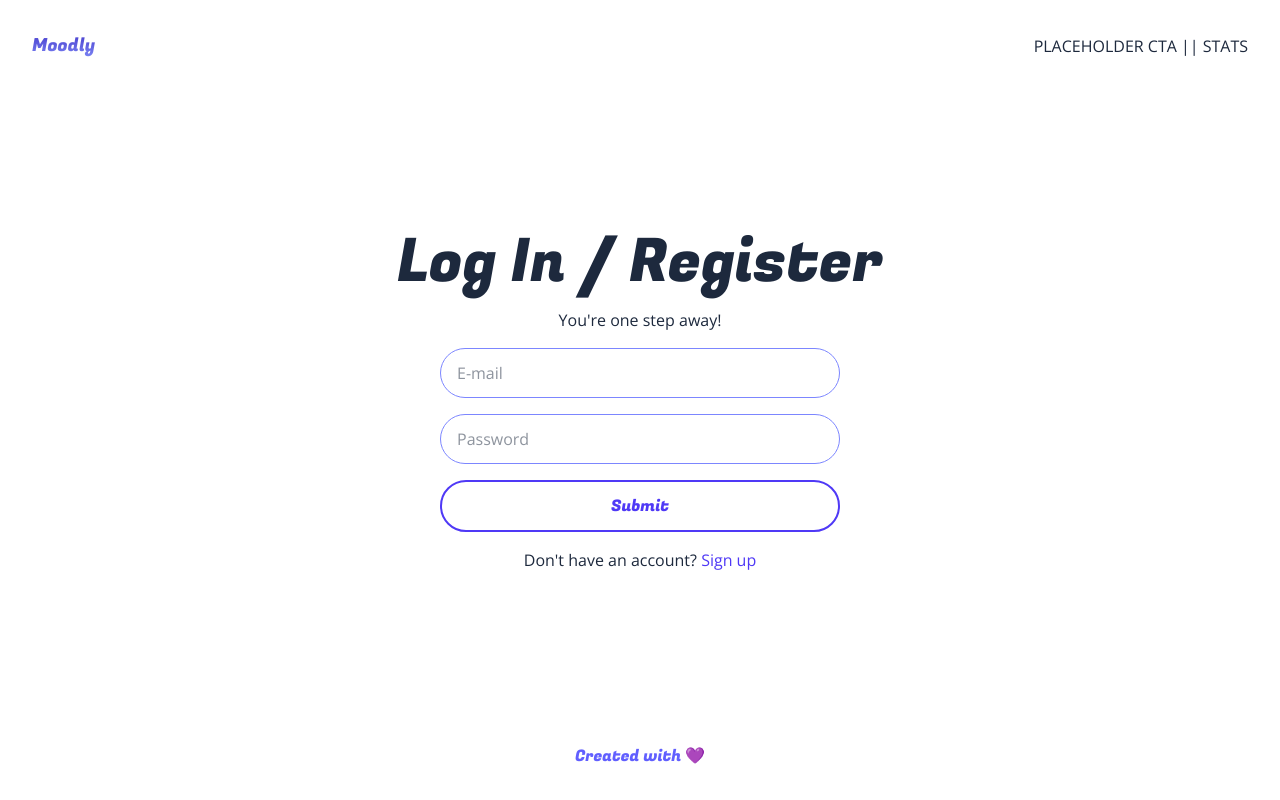
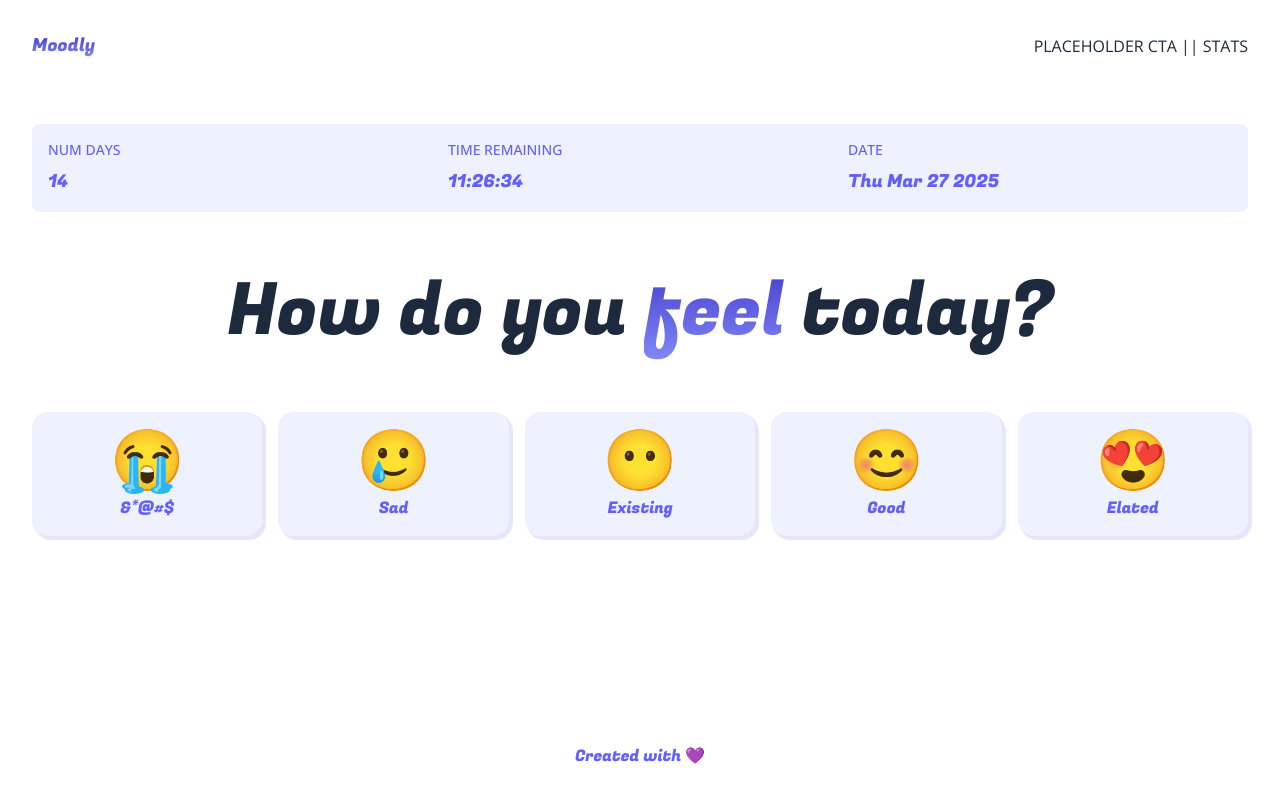
Before and after one commit to LachorJohnny/moodly, a Next.js app: page /dashboard in a window 1280 px wide. Built offline with nearby package versions, Linux system fonts and the light colour scheme.

Commit message:
Add basic dashboard interface

```diff
--- a/app/dashboard/page.js
+++ b/app/dashboard/page.js
@@ -1,3 +1,4 @@
+import Dashboard from '@/components/Dashboard';
 import Login from '@/components/Login';
 import Main from '@/components/Main';
 
@@ -8,7 +9,7 @@ export const metadata = {
 export default function DashboardPage() {
   return (
     <Main>
-      <Login />
+      <Dashboard />
     </Main>
   );
 }
--- a/app/globals.css
+++ b/app/globals.css
@@ -6,3 +6,12 @@
   -webkit-background-clip: text;
   -webkit-text-fill-color: transparent;
 }
+
+.purpleShadow {
+  box-shadow: 3px 3px 1px 1px lavender;
+}
+
+.purpleShadow:hover {
+  transform: translate(3px, 3px);
+  box-shadow: 0px 0px 1px 1px lavender;
+}
--- a/components/Dashboard.jsx
+++ b/components/Dashboard.jsx
@@ -1,7 +1,60 @@
-import React from 'react'
+import { Fugaz_One } from 'next/font/google';
+import React from 'react';
+
+const fugazOne = Fugaz_One({ subsets: ['latin'], weight: ['400'] });
 
 export default function Dashboard() {
+  const statuses = {
+    num_days: 14,
+    time_remaining: '11:26:34',
+    date: new Date().toDateString(),
+  };
+
+  const moods = {
+    '&*@#$': '😭',
+    Sad: '🥲',
+    Existing: '😶',
+    Good: '😊',
+    Elated: '😍',
+  };
+
   return (
-    <div>Dashboard</div>
-  )
+    <div className="flex flex-col flex-1 gap-8 sm:gap-12 md:gap-16">
+      <div className="grid grid-cols-3 bg-indigo-50 text-indigo-500 p-4 gap-4 rounded-lg">
+        {Object.keys(statuses).map((status, statusIndex) => {
+          return (
+            <div key={statusIndex} className="flex flex-col gap-1 sm:gap-2">
+              <p className="font-medium uppercase text-xs sm:text-sm truncate">
+                {status.replaceAll('_', ' ')}
+              </p>
+              <p className={'text-base sm:text-lg truncate ' + fugazOne.className}>
+                {statuses[status]}
+              </p>
+            </div>
+          );
+        })}
+      </div>
+      <h4 className={'text-5xl sm:text-6xl md:text-7xl text-center ' + fugazOne.className}>
+        How do you <span className="textGradient">feel</span> today?
+      </h4>
+      <div className="flex items-stretch flex-wrap gap-4">
+        {Object.keys(moods).map((mood, moodIndex) => {
+          return (
+            <button
+              key={moodIndex}
+              className="flex flex-col items-center flex-1 gap-2 p-4 px-5 bg-indigo-50 rounded-2xl
+              purpleShadow duration-200 hover:bg-[lavender] text-center"
+            >
+              <p className="text-4xl sm:text-5xl md:text-6xl">{moods[mood]}</p>
+              <p
+                className={'text-indigo-500 text-xs sm:text-sm md:text-base ' + fugazOne.className}
+              >
+                {mood}
+              </p>
+            </button>
+          );
+        })}
+      </div>
+    </div>
+  );
 }
```
